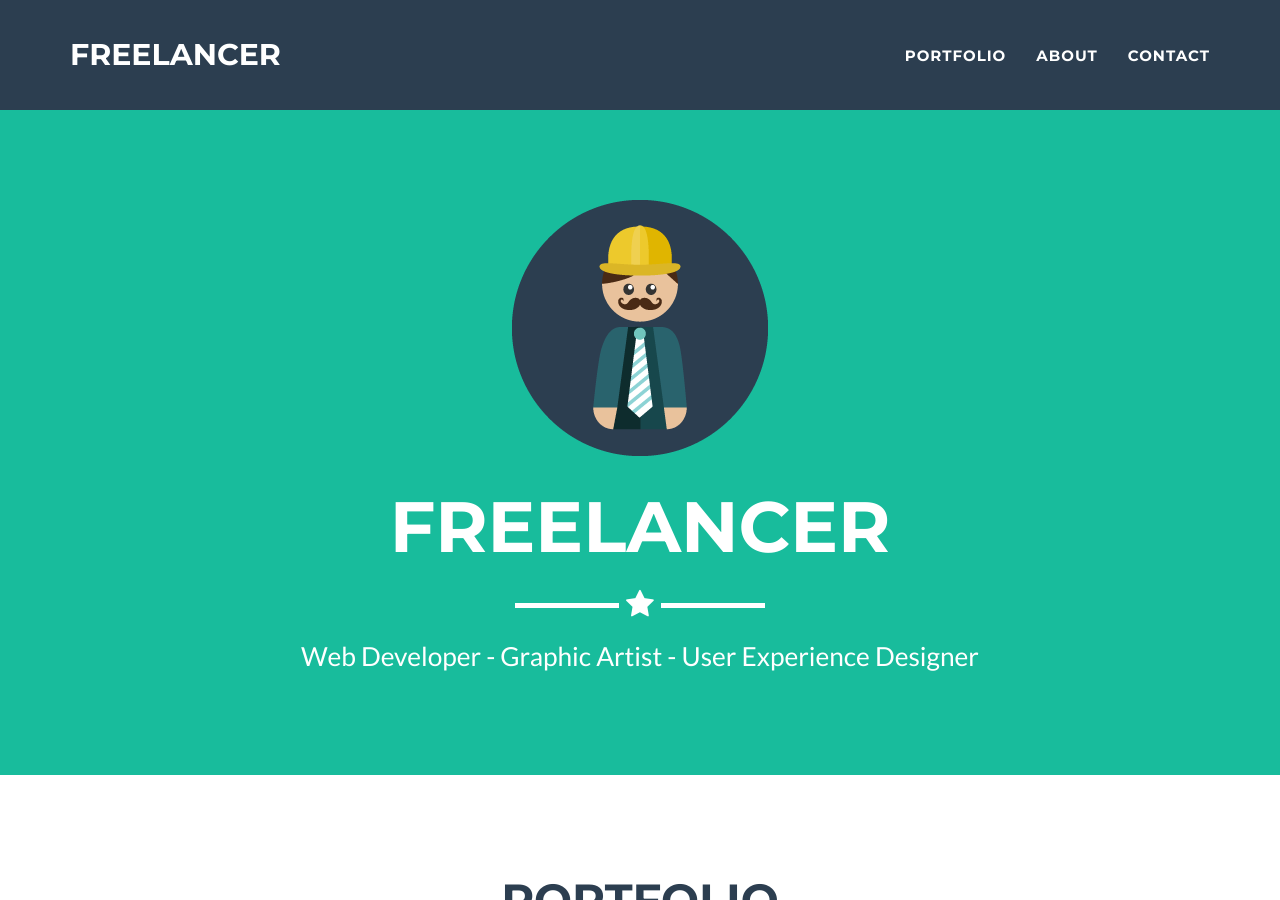
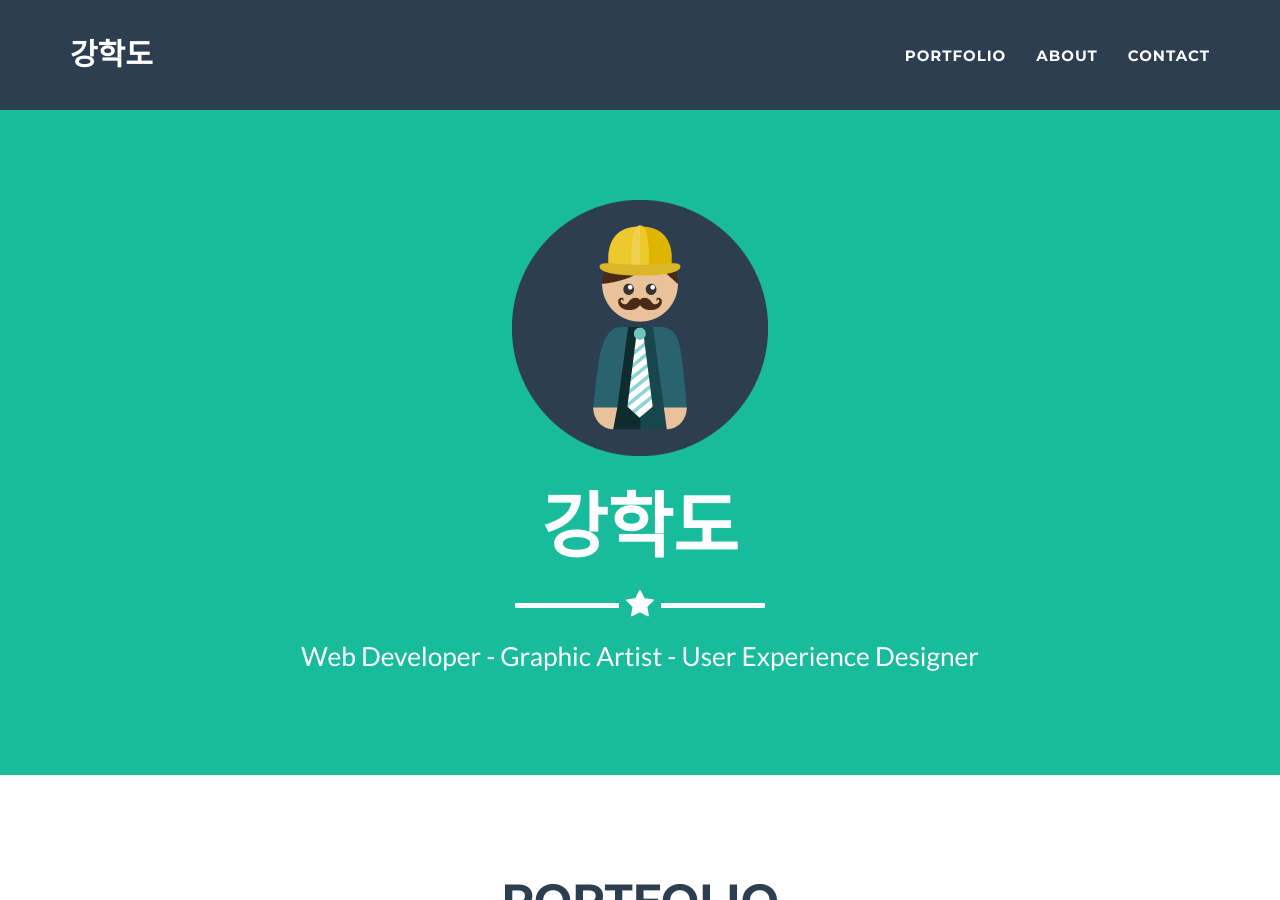
Before and after one commit to study-helper-liveclass/study_helper, a Jekyll site: the page built from _posts/2014-07-18-project-1.markdown, in a window 1280 px wide and 900 px high. Built offline with Jekyll 4.4.1, drawn with Linux system fonts in a browser that asks for light colours.

Commit message:
메인 텍스트 변경

```diff
--- a/_config.yml
+++ b/_config.yml
@@ -1,6 +1,6 @@
 # Site settings
-title: Freelancer
-email: your-email@domain.com
+title: 강학도
+email: ksb040130@naver.com
 url: https://study-helper-liveclass.github.io
 description: "Write an awesome description for your new site here. You can edit this line in _config.yml. It will appear in your document head meta (for Google search results) and in your feed.xml site description."
 keywords: "your keywords, separated by commas"
```
